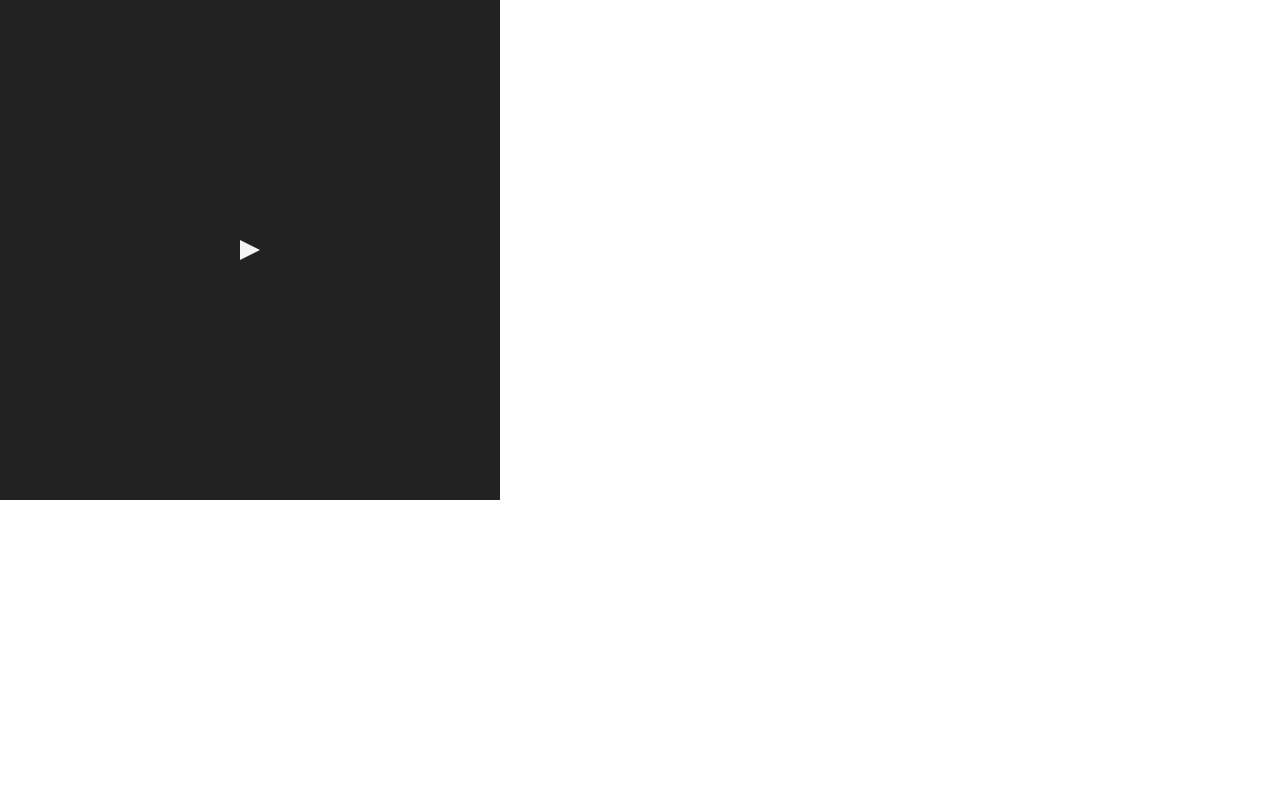
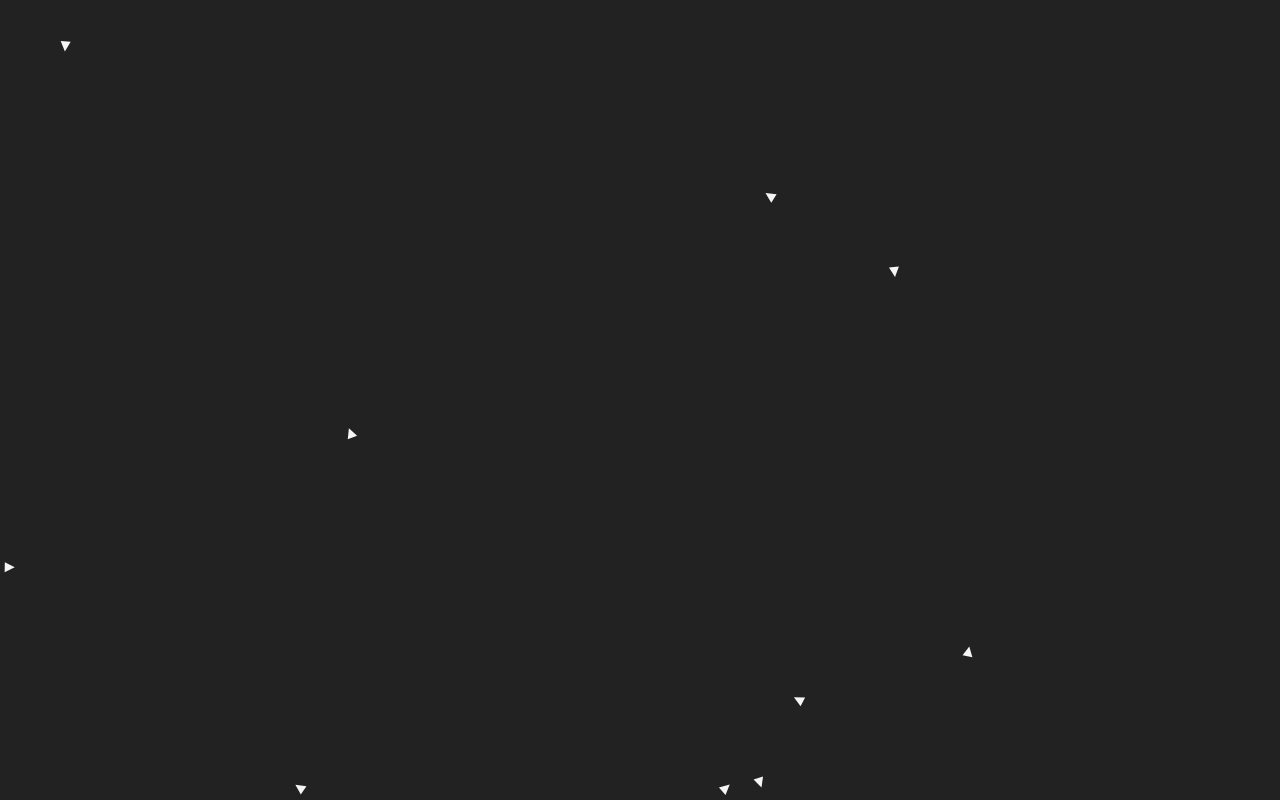
Before and after one commit to MitchelMA/Flocking, a plain HTML site: page index.html in a window 1280 px wide. Drawn offline with Linux system fonts and the light colour scheme.

Commit message:
fullscreen en bezig met scale naar targetspeed

```diff
--- a/css/style.css
+++ b/css/style.css
@@ -1,6 +1,7 @@
 html, body {
     margin: 0;
     padding: 0;
+    overflow: hidden;
 }
 
 * {
--- a/js/app.js
+++ b/js/app.js
@@ -1,15 +1,26 @@
 const canvas = document.getElementById("canvas");
 const ctx = canvas.getContext("2d");
 const backgroundcolor = "#222";
+const boidcolor = "whitesmoke";
 
 const DEG_TO_RAD = 0.017453292519943295;
 const RAD_TO_DEG = 57.29577951308232;
 
+// USER DEFINES
+let showfps = false;
+let targetspeed = 0.8;
+let resolve = 0.2;
+
 let testBoid = new Boid(
   20,
   "whitesmoke",
-  new Vector(canvas.width / 2, canvas.height / 2)
+  new Vector(canvas.width / 2, canvas.height / 2),
+  Math.random() * (2 * Math.PI),
+  Math.random() * 0.5
 );
+
+// global array of boids
+let boids = [];
 
 let oldT = 0,
   curT = 0,
@@ -17,8 +28,18 @@ let oldT = 0,
   fps = 0;
 
 function setup() {
+  // set canvas-size
+  canvas.width = document.documentElement.clientWidth;
+  canvas.height = document.documentElement.clientHeight;
+
+  // set background
   ctx.fillStyle = backgroundcolor;
   ctx.fillRect(0, 0, canvas.width, canvas.height);
+
+  // generate boids
+  generateBoids(10);
+
+  // request the draw
   window.requestAnimationFrame(draw);
 }
 
@@ -29,18 +50,49 @@ function draw(time) {
     fps = 1000 / deltaT;
   }
   oldT = curT;
+
+  // set canvas-size
+  canvas.width = document.documentElement.clientWidth;
+  canvas.height = document.documentElement.clientHeight;
+
+  // set backgound
   ctx.fillStyle = backgroundcolor;
   ctx.fillRect(0, 0, canvas.width, canvas.height);
 
   // Start game code
 
-  testBoid.draw();
+  for (let boid of boids) {
+    boid.move();
+    boid.draw();
+  }
 
   // end game code
+
+  // show fps
+  if (showfps) {
+    ctx.font = "20px Arial";
+    ctx.fillText(fps.toFixed(0), 5, 25);
+  }
 
   curT = time;
   window.requestAnimationFrame(draw);
 }
 
+function generateBoids(boidAmount) {
+  for (let i = 0; i < boidAmount; i++) {
+    let tmp = new Boid(
+      10,
+      boidcolor,
+      new Vector(
+        Math.floor(Math.random() * (canvas.width + 1)),
+        Math.floor(Math.random() * (canvas.height + 1))
+      ),
+      Math.random() * (2 * Math.PI),
+      0.1 + Math.random() * 0.5
+    );
+    boids.push(tmp);
+  }
+}
+
 // call setup
 setup();
--- a/js/boid.js
+++ b/js/boid.js
@@ -1,8 +1,10 @@
 class Boid {
-  constructor(size, color, position) {
+  constructor(size, color, position, startdirection, startspeed) {
     this.size = size;
     this.color = color;
     this.position = position.copy();
+    this.velocity = Vector.setByAngle(startdirection);
+    this.velocity.setMag(startspeed);
   }
 
   draw() {
@@ -10,9 +12,34 @@ class Boid {
     ctx.lineWidth = 1;
     ctx.fillStyle = this.color;
     ctx.translate(this.position.x, this.position.y);
-    ctx.rotate(0);
+    ctx.rotate(this.velocity.heading());
     drawTriangle(0, 0, this.size);
     ctx.resetTransform();
+  }
+
+  move() {
+    let adjustedVelCopy = this.velocity.copy();
+
+    let targetScale = this.velocity.copy();
+    targetScale.setMag(targetspeed);
+
+    adjustedVelCopy.mult(deltaT);
+    this.position.add(adjustedVelCopy);
+
+    // loop around
+    if (this.position.x < 0) {
+      this.position.x = canvas.width;
+    }
+    if (this.position.x > canvas.width) {
+      this.position.x = 0;
+    }
+
+    if (this.position.y < 0) {
+      this.position.y = canvas.height;
+    }
+    if (this.position.y > canvas.height) {
+      this.position.y = 0;
+    }
   }
 }
 
--- a/js/vector.js
+++ b/js/vector.js
@@ -62,10 +62,10 @@ class Vector {
   }
   heading = () => Math.atan2(this.y, this.x);
   copy = () => new Vector(this.x, this.y);
-  setByAngle(angle) {
-    this.x = Math.cos(angle);
-    this.y = Math.sin(angle);
-    return this;
+  static setByAngle(angle) {
+    let x = Math.cos(angle);
+    let y = Math.sin(angle);
+    return new Vector(x, y);
   }
   static zero = () => new Vector(0, 0);
 }
```
